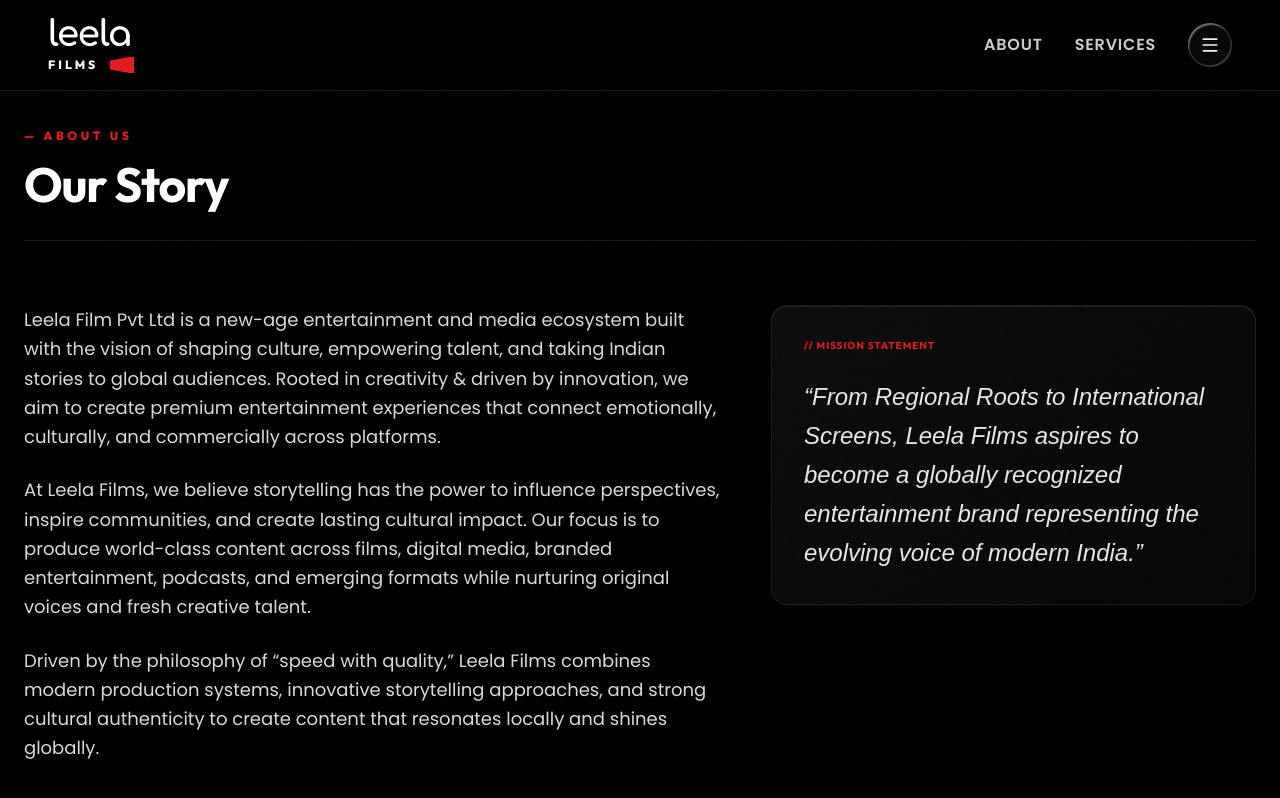
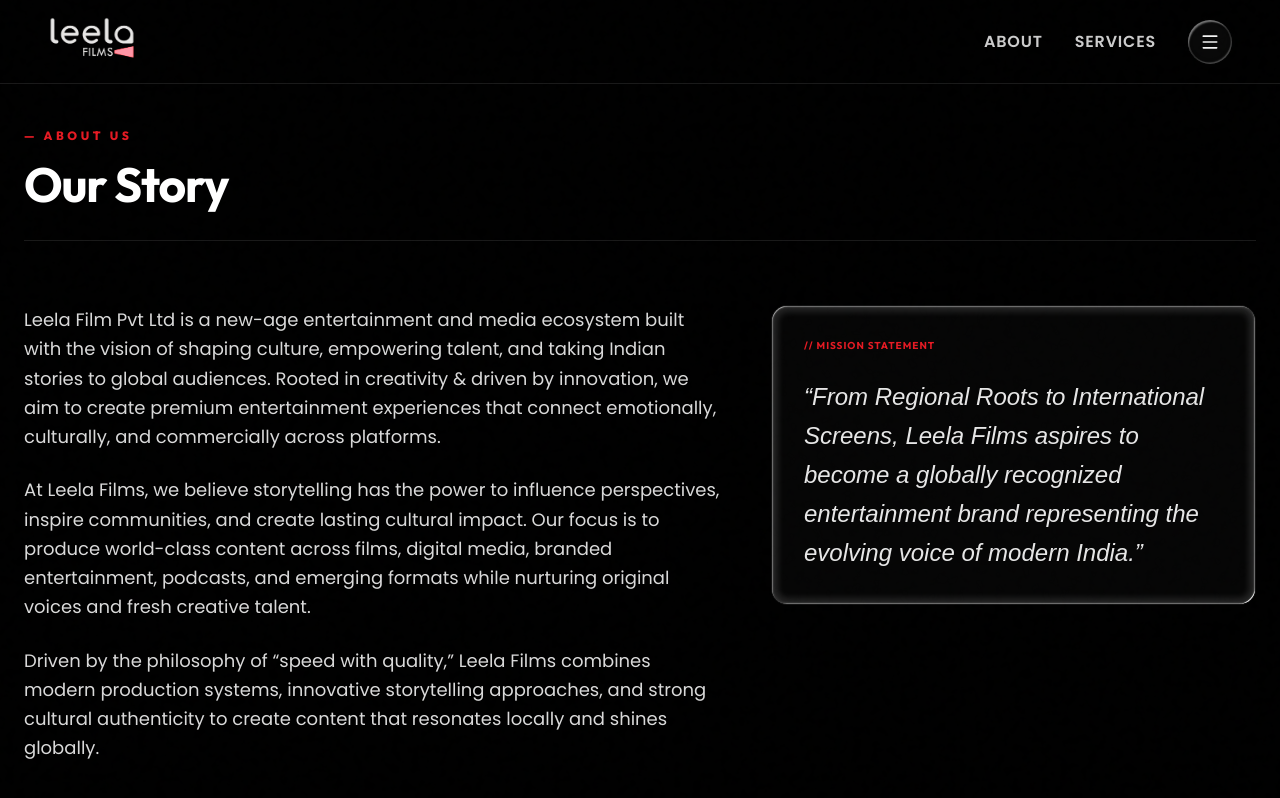
Before and after one commit to Megh36/Leela-Films, a Next.js app: page /about in a window 1280 px wide. Shown: the top 798 px of the page. Built offline with nearby package versions, Linux system fonts and the light colour scheme; a web font is replaced by a local one.

Commit message:
feat: integrate exact custom logo file and spacing with optimized color-preserving filter

```diff
--- a/src/components/brand/Logo.tsx
+++ b/src/components/brand/Logo.tsx
@@ -14,73 +14,61 @@
   isFilled = false,
   size = "md",
 }) => {
-  const gradientId = React.useId().replace(/:/g, "");
-
-  // Size classes
+  // Size classes matching the 2:1 aspect ratio of the cropped logo
   const sizeClasses = {
     sm: {
-      leela: "text-2xl leading-none font-bold font-logo text-white tracking-tight",
-      filmsContainer: "gap-x-1.5 self-end",
-      films: "text-[9px] font-extrabold tracking-[0.25em] font-heading text-white",
-      svgWidth: "w-6 h-3",
+      width: "w-[56px]",
+      height: "h-[28px]",
     },
     md: {
-      leela: "text-4xl leading-none font-bold font-logo text-white tracking-tight",
-      filmsContainer: "gap-x-2 self-end",
-      films: "text-[12px] font-extrabold tracking-[0.25em] font-heading text-white",
-      svgWidth: "w-8 h-4",
+      width: "w-[88px]",
+      height: "h-[44px]",
     },
     lg: {
-      leela: "text-6xl leading-none font-bold font-logo text-white tracking-tight",
-      filmsContainer: "gap-x-3 self-end",
-      films: "text-[18px] font-extrabold tracking-[0.25em] font-heading text-white",
-      svgWidth: "w-12 h-6",
+      width: "w-[144px]",
+      height: "h-[72px]",
     },
     xl: {
-      leela: "text-7xl md:text-8xl leading-none font-bold font-logo text-white tracking-tight",
-      filmsContainer: "gap-x-4 self-end",
-      films: "text-[20px] md:text-[24px] font-extrabold tracking-[0.25em] font-heading text-white",
-      svgWidth: "w-16 h-8 md:w-20 md:h-10",
+      width: "w-[220px] md:w-[240px]",
+      height: "h-[110px] md:h-[120px]",
     },
   };
 
   const current = sizeClasses[size];
 
-  // Fill logic
-  const fillPercent = isFilled ? 100 : progress !== undefined ? progress : 0;
+  return (
+    <div
+      className={cn(
+        "relative select-none inline-block flex-shrink-0",
+        current.width,
+        current.height,
+        className
+      )}
+    >
+      {/* Background outline during loading progress */}
+      {!isFilled && progress !== undefined && progress < 100 && (
+        <img
+          src="/logo.png"
+          alt="Leela Films Logo Loading"
+          className="absolute inset-0 w-full h-full object-contain opacity-20 pointer-events-none"
+          style={{
+            filter: "invert(1) hue-rotate(180deg) brightness(0.6)",
+            mixBlendMode: "screen",
+          }}
+        />
+      )}
 
-  return (
-    <div className={cn("inline-flex flex-col items-start select-none self-start", className)}>
-      {/* Row 1: leela wordmark */}
-      <span className={cn(current.leela)}>
-        leela
-      </span>
-
-      {/* Row 2: FILMS + Projector Beam SVG */}
-      <div className={cn("flex items-center mt-1", current.filmsContainer)}>
-        <span className={current.films}>FILMS</span>
-
-        {/* SVG Projector Beam (the right trapezoid) */}
-        <svg
-          viewBox="0 0 56 28"
-          className={cn("flex-shrink-0", current.svgWidth)}
-          xmlns="http://www.w3.org/2000/svg"
-        >
-          <defs>
-            <linearGradient id={`trapezoid-grad-${gradientId}`} x1="0%" y1="0%" x2="100%" y2="0%">
-              <stop offset={`${fillPercent}%`} stopColor="#E51B24" />
-              <stop offset={`${fillPercent}%`} stopColor="transparent" />
-            </linearGradient>
-          </defs>
-          <polygon
-            points="48,0 48,28 8,21 8,7"
-            fill={`url(#trapezoid-grad-${gradientId})`}
-            stroke="#E51B24"
-            strokeWidth="2.5"
-            strokeLinejoin="miter"
-          />
-        </svg>
-      </div>
+      {/* Main active filled layer */}
+      <img
+        src="/logo.png"
+        alt="Leela Films Logo"
+        className="absolute inset-0 w-full h-full object-contain pointer-events-none"
+        style={{
+          filter: "invert(1) hue-rotate(180deg)",
+          mixBlendMode: "screen",
+          clipPath: progress !== undefined ? `polygon(0 0, ${progress}% 0, ${progress}% 100%, 0 100%)` : undefined,
+        }}
+      />
     </div>
   );
 };
--- a/src/components/ui/glass-panel.tsx
+++ b/src/components/ui/glass-panel.tsx
@@ -13,29 +13,69 @@
 export const GlassPanel = React.forwardRef<HTMLDivElement, GlassPanelProps>(
   ({ className, children, glassColor, variant = "default", hoverScale = false, ...props }, ref) => {
     const filterId = React.useId().replace(/:/g, "");
+    const [isScrolling, setIsScrolling] = React.useState(false);
 
-    // Hardware-accelerated solid glass tints
+    // Scroll state tracking to temporarily deactivate CPU-heavy SVG filter during scroll animations
+    React.useEffect(() => {
+      let scrollTimeout: NodeJS.Timeout;
+      const handleScroll = () => {
+        setIsScrolling(true);
+        clearTimeout(scrollTimeout);
+        scrollTimeout = setTimeout(() => {
+          setIsScrolling(false);
+        }, 150);
+      };
+
+      window.addEventListener("scroll", handleScroll, { passive: true });
+      return () => {
+        window.removeEventListener("scroll", handleScroll);
+        clearTimeout(scrollTimeout);
+      };
+    }, []);
+
+    // Tints
     const defaultColor = variant === "accent"
-      ? "linear-gradient(135deg, rgba(229, 27, 36, 0.15) 0%, rgba(229, 27, 36, 0.04) 100%)"
-      : "linear-gradient(135deg, rgba(18, 18, 18, 0.8) 0%, rgba(8, 8, 8, 0.9) 100%)";
+      ? "rgba(229, 27, 36, 0.12)" // brand-red
+      : "rgba(10, 10, 10, 0.65)";   // neutral dark warm black
 
     const panelBg = glassColor || defaultColor;
 
     return (
       <>
+        <svg className="absolute w-0 h-0 overflow-hidden pointer-events-none" aria-hidden="true">
+          <filter id={`liquid-panel-${filterId}`} x="0%" y="0%" width="100%" height="100%" colorInterpolationFilters="sRGB">
+            {/* Generate turbulent noise for distortion */}
+            <feTurbulence type="fractalNoise" baseFrequency="0.05 0.05" numOctaves="1" seed="1" result="turbulence" />
+            {/* Blur the turbulence pattern slightly */}
+            <feGaussianBlur in="turbulence" stdDeviation="2" result="blurredNoise" />
+            {/* Displace the source graphic with the noise */}
+            <feDisplacementMap in="SourceGraphic" in2="blurredNoise" scale="70" xChannelSelector="R" yChannelSelector="B" result="displaced" />
+            {/* Apply overall blur on the final result */}
+            <feGaussianBlur in="displaced" stdDeviation="4" result="finalBlur" />
+            {/* Output the result */}
+            <feComposite in="finalBlur" in2="finalBlur" operator="over" />
+          </filter>
+        </svg>
         <style>{`
           .glass-panel-${filterId} {
             position: relative;
-            background: ${panelBg};
-            border: 1px solid ${variant === 'accent' ? 'rgba(229, 27, 36, 0.25)' : 'rgba(255, 255, 255, 0.08)'};
+            background-color: ${panelBg};
+            backdrop-filter: ${isScrolling ? "blur(20px) saturate(180%)" : `url(#liquid-panel-${filterId})`};
+            -webkit-backdrop-filter: blur(20px) saturate(180%);
             box-shadow:
-              0 4px 24px rgba(0,0,0,0.4),
-              inset 0 1px 0 0 rgba(255, 255, 255, 0.09),
-              inset 0 -1px 0 0 rgba(0, 0, 0, 0.4);
+              0 0 8px rgba(0,0,0,0.03),
+              0 2px 6px rgba(0,0,0,0.08),
+              inset 3px 3px 0.5px -3.5px ${variant === 'accent' ? 'rgba(229, 27, 36, 0.25)' : 'rgba(255, 255, 255, 0.09)'},
+              inset -3px -3px 0.5px -3.5px ${variant === 'accent' ? 'rgba(229, 27, 36, 0.9)' : 'rgba(255, 255, 255, 0.85)'},
+              inset 1px 1px 1px -0.5px ${variant === 'accent' ? 'rgba(229, 27, 36, 0.8)' : 'rgba(255, 255, 255, 0.6)'},
+              inset -1px -1px 1px -0.5px ${variant === 'accent' ? 'rgba(229, 27, 36, 0.8)' : 'rgba(255, 255, 255, 0.6)'},
+              inset 0 0 6px 6px ${variant === 'accent' ? 'rgba(229, 27, 36, 0.22)' : 'rgba(255, 255, 255, 0.12)'},
+              inset 0 0 2px 2px ${variant === 'accent' ? 'rgba(229, 27, 36, 0.12)' : 'rgba(255, 255, 255, 0.06)'},
+              0 0 12px ${variant === 'accent' ? 'rgba(229, 27, 36, 0.25)' : 'rgba(0, 0, 0, 0.15)'};
             transform: translate3d(0, 0, 0);
             will-change: transform;
             backface-visibility: hidden;
-            transition: transform 400ms cubic-bezier(0.16, 1, 0.3, 1), background 400ms cubic-bezier(0.16, 1, 0.3, 1), box-shadow 400ms cubic-bezier(0.16, 1, 0.3, 1);
+            transition: transform 500ms cubic-bezier(0.16, 1, 0.3, 1), background-color 500ms cubic-bezier(0.16, 1, 0.3, 1), box-shadow 500ms cubic-bezier(0.16, 1, 0.3, 1);
           }
           .glass-panel-${filterId}::before {
             content: "";
@@ -47,7 +87,7 @@
             background: linear-gradient(
               90deg,
               transparent,
-              ${variant === 'accent' ? 'rgba(229, 27, 36, 0.25)' : 'rgba(255, 255, 255, 0.12)'},
+              ${variant === 'accent' ? 'rgba(229, 27, 36, 0.25)' : 'rgba(255, 255, 255, 0.18)'},
               transparent
             );
             transform: skewX(-25deg);
@@ -58,7 +98,7 @@
           .glass-panel-${filterId}:hover::before {
             left: 150%;
           }
-          ${hoverScale ? `@media (hover: hover) { .glass-panel-${filterId}:hover { transform: translateY(-4px) translate3d(0, -4px, 0); } }` : ''}
+          ${hoverScale ? `@media (hover: hover) { .glass-panel-${filterId}:hover { transform: translateY(-4px) scale(1.01) translate3d(0, -4px, 0); } }` : ''}
         `}</style>
         <div
           ref={ref}
--- a/src/components/ui/liquid-glass-button.tsx
+++ b/src/components/ui/liquid-glass-button.tsx
@@ -101,6 +101,7 @@
     asChild?: boolean
   }) {
   const Comp = asChild ? Slot : "button"
+  const filterId = React.useId().replace(/:/g, "")
 
   return (
     <>
@@ -118,15 +119,62 @@
         dark:shadow-[0_0_8px_rgba(0,0,0,0.03),0_2px_6px_rgba(0,0,0,0.08),inset_3px_3px_0.5px_-3.5px_rgba(255,255,255,0.09),inset_-3px_-3px_0.5px_-3.5px_rgba(255,255,255,0.85),inset_1px_1px_1px_-0.5px_rgba(255,255,255,0.6),inset_-1px_-1px_1px_-0.5px_rgba(255,255,255,0.6),inset_0_0_6px_6px_rgba(255,255,255,0.12),inset_0_0_2px_2px_rgba(255,255,255,0.06),0_0_12px_rgba(0,0,0,0.15)]" />
         <div
           className="absolute top-0 left-0 isolate -z-10 h-full w-full overflow-hidden rounded-md"
-          style={{ backdropFilter: "blur(12px) saturate(140%)", WebkitBackdropFilter: "blur(12px) saturate(140%)" }}
+          style={{ backdropFilter: `url("#container-glass-${filterId}")` }}
         />
 
         <div className="pointer-events-none z-10 ">
           {children}
         </div>
+        <GlassFilter id={`container-glass-${filterId}`} />
       </Comp>
     </>
   )
+}
+
+
+function GlassFilter({ id }: { id: string }) {
+  return (
+    <svg className="hidden">
+      <defs>
+        <filter
+          id={id}
+          x="0%"
+          y="0%"
+          width="100%"
+          height="100%"
+          colorInterpolationFilters="sRGB"
+        >
+          {/* Generate turbulent noise for distortion */}
+          <feTurbulence
+            type="fractalNoise"
+            baseFrequency="0.05 0.05"
+            numOctaves="1"
+            seed="1"
+            result="turbulence"
+          />
+
+          {/* Blur the turbulence pattern slightly */}
+          <feGaussianBlur in="turbulence" stdDeviation="2" result="blurredNoise" />
+
+          {/* Displace the source graphic with the noise */}
+          <feDisplacementMap
+            in="SourceGraphic"
+            in2="blurredNoise"
+            scale="70"
+            xChannelSelector="R"
+            yChannelSelector="B"
+            result="displaced"
+          />
+
+          {/* Apply overall blur on the final result */}
+          <feGaussianBlur in="displaced" stdDeviation="4" result="finalBlur" />
+
+          {/* Output the result */}
+          <feComposite in="finalBlur" in2="finalBlur" operator="over" />
+        </filter>
+      </defs>
+    </svg>
+  );
 }
 
 type ColorVariant =
```
Also changed, not shown: public/logo.png (added).
